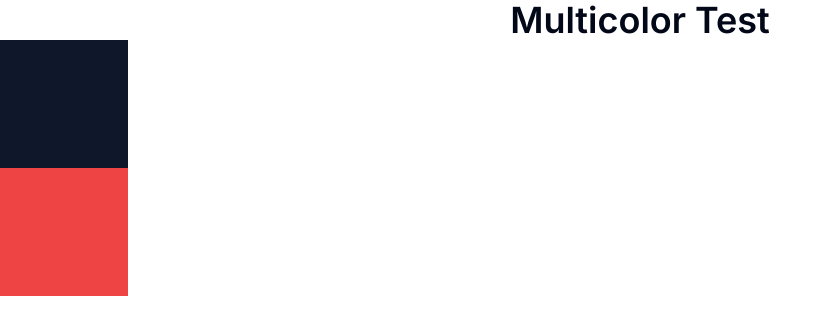
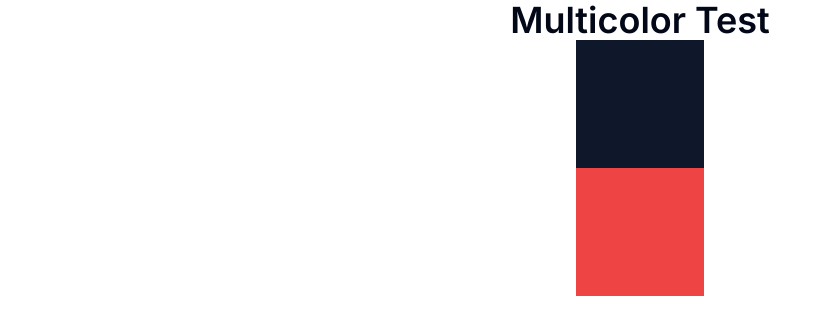
Before and after one commit to pally0091/multiple-theme, a Next.js app: page / in a window 1280 px wide. Shown: the top 334 px of the page, without its empty margins (0-832 px from the left). Built offline with nearby package versions, Linux system fonts and the light colour scheme.

Commit message:
Added mx-auto class to center div elements

```diff
--- a/src/app/page.tsx
+++ b/src/app/page.tsx
@@ -4,8 +4,8 @@ export default function Home() {
   return (
     <div>
       <h1 className="text-4xl font-semibold">Multicolor Test</h1>
-      <div className="w-32 h-32 bg-primary"></div>
-      <div className="w-32 h-32 bg-destructive"></div>
+      <div className="mx-auto w-32 h-32 bg-primary"></div>
+      <div className="mx-auto w-32 h-32 bg-destructive"></div>
     </div>
   );
 }
```
